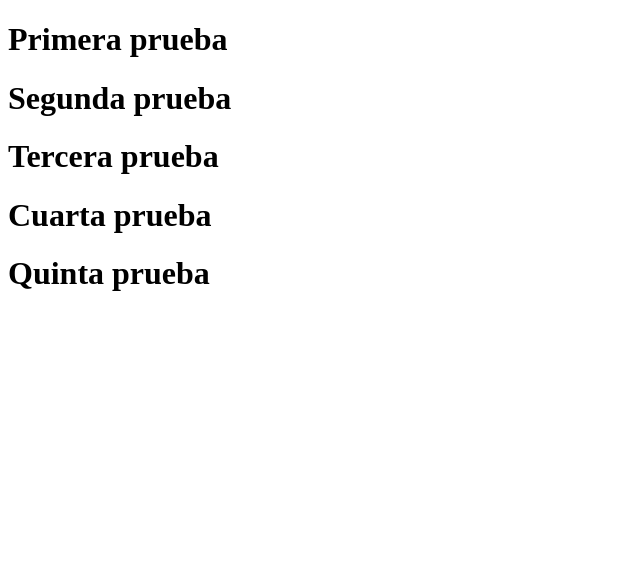
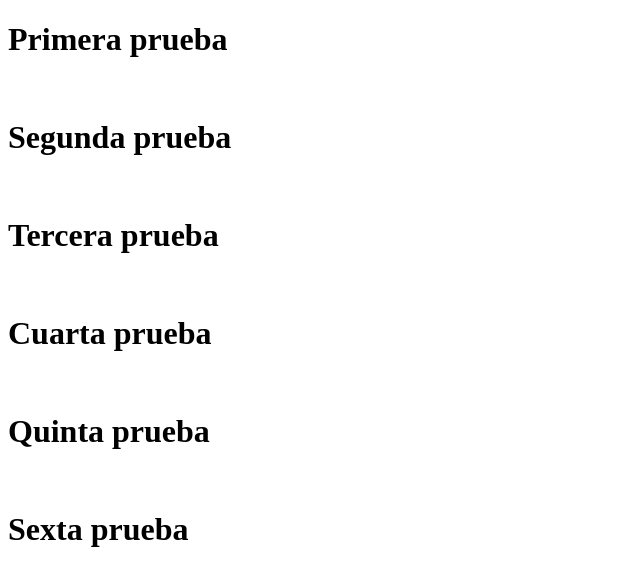
Before and after one commit to josemha/primerRepositorioDeJose, a plain HTML site: page proyectoGIT/WebContent/index.html in a window 1280 px wide. Shown: the whole page, without its empty margins (0-640 px from the left). Drawn offline with Linux system fonts and the light colour scheme.

Commit message:
Sexta version

```diff
--- a/proyectoGIT/WebContent/index.html
+++ b/proyectoGIT/WebContent/index.html
@@ -5,10 +5,11 @@
 <title>Index</title>
 </head>
 <body>
-	<h1>Primera prueba</h1>
-	<h1>Segunda prueba</h1>
-	<h1>Tercera prueba</h1>
-	<h1>Cuarta prueba</h1>
-	<h1>Quinta prueba</h1>
+	<h1>Primera prueba</h1><br />
+	<h1>Segunda prueba</h1><br />
+	<h1>Tercera prueba</h1><br />
+	<h1>Cuarta prueba</h1><br />
+	<h1>Quinta prueba</h1><br />
+	<h1>Sexta prueba</h1><br />
 </body>
 </html>
```
